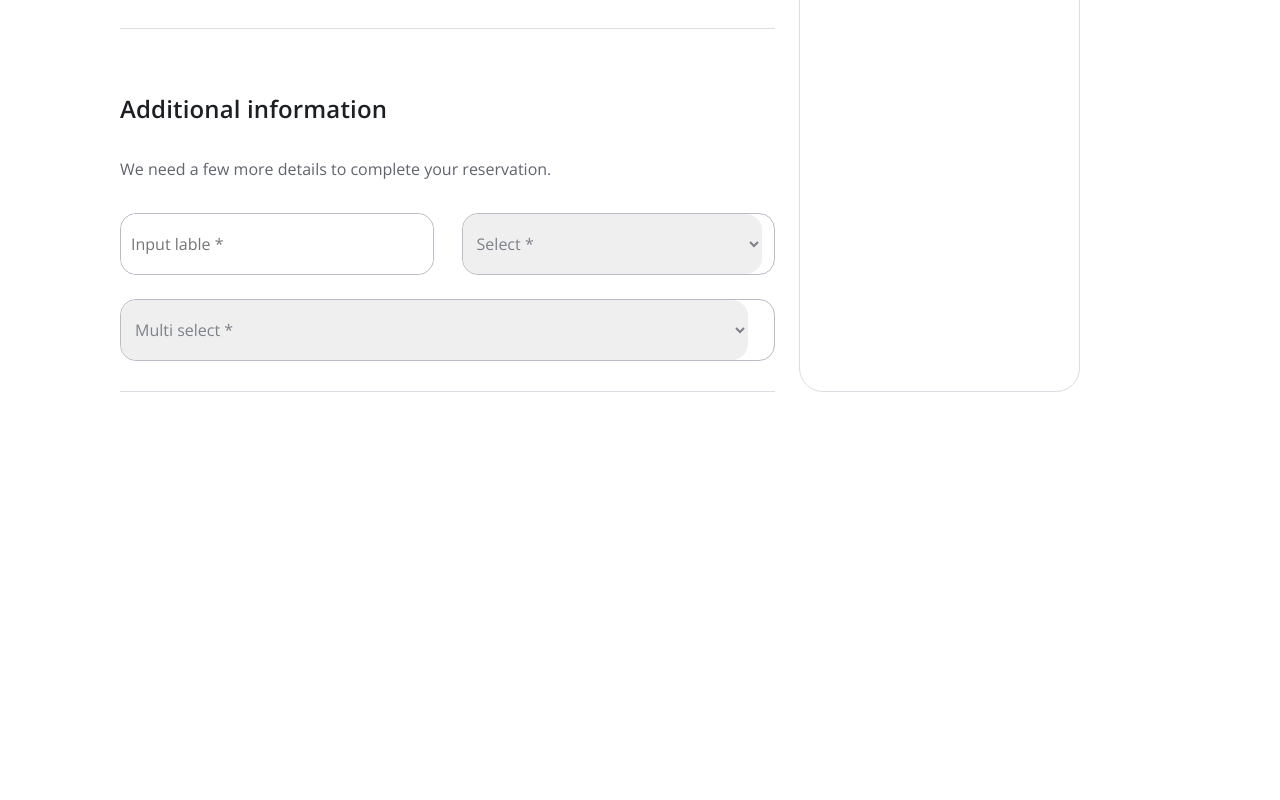
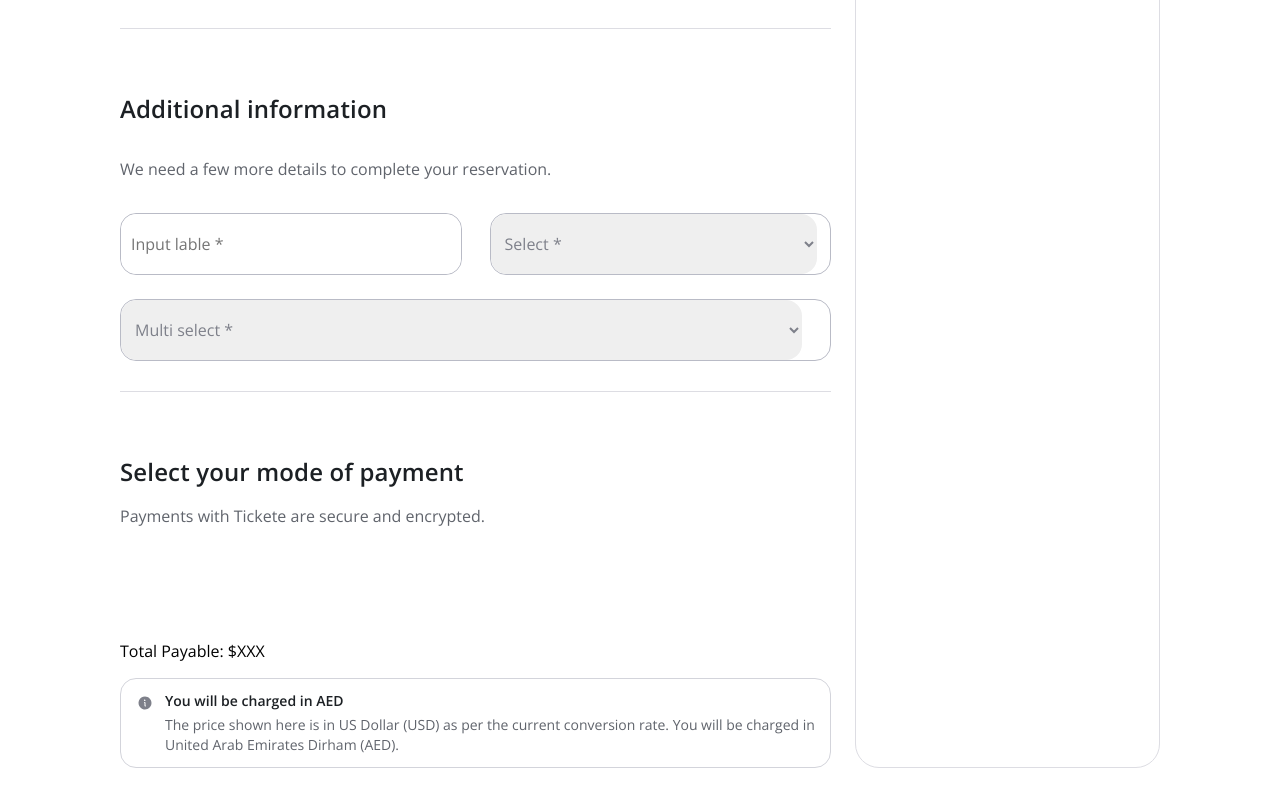
Before and after one commit to mahakpandey/assingment-tickete, a React (Vite) app: page / in a window 1280 px wide. Shown: the part 739-1539 px from the top of the page. Before the commit the page ends 1163 px from the top, so only its background shows below. Built offline with nearby package versions, Linux system fonts and the light colour scheme.

Commit message:
add: select-payment-mode

```diff
--- a/src/features/checkout/SelectPaymentMode.jsx
+++ b/src/features/checkout/SelectPaymentMode.jsx
@@ -1,8 +1,23 @@
-
 const SelectPaymentMode = () => {
   return (
-    <div>SelectPaymentMode</div>
-  )
-}
+    <div className="select-payment-mode">
+      <div>
+        <div>
+          <p className="select-payment-text">Select your mode of payment</p>
+        </div>
+        <div>
+          <p className="select-payment-text-below">
+            Payments with Tickete are secure and encrypted.
+          </p>
+        </div>
+      </div>
+      <div className="gap-6">
+        <div className="credit-card-details">
 
-export default SelectPaymentMode
+        </div>
+      </div>
+    </div>
+  );
+};
+
+export default SelectPaymentMode;
--- /dev/null
+++ b/src/features/checkout/TotalPayable.tsx
@@ -0,0 +1,35 @@
+import React from "react";
+import InfoIcon from "../../icons/InfoIcon";
+
+const TotalPayable = () => {
+  return (
+    <div className="flex flex-column gap-4">
+      <div>
+        <span className="total-payable-text">Total Payable: $XXX</span>
+      </div>
+      <div className="free-cancelation ">
+        <div className="flex  gap-2">
+          <div>
+            <InfoIcon />
+          </div>
+          <div className="flex flex-column gap-1">
+            <div>
+              <p className="free-cancelation-text">
+                You will be charged in AED
+              </p>
+            </div>
+            <div>
+              <p className="free-cancelation-text-below">
+                The price shown here is in US Dollar (USD) as per the current
+                conversion rate. You will be charged in United Arab Emirates
+                Dirham (AED).
+              </p>
+            </div>
+          </div>
+        </div>
+      </div>
+    </div>
+  );
+};
+
+export default TotalPayable;
--- a/src/features/checkout/index.jsx
+++ b/src/features/checkout/index.jsx
@@ -3,6 +3,8 @@ import Header from "../../components/header";
 import InfoIcon from "../../icons/InfoIcon";
 import EnterDetails from "./EnterDetails";
 import AdditionalInfo from "./AdditionalInfo";
+import TotalPayable from "./TotalPayable";
+import SelectPaymentMode from "./SelectPaymentMode";
 
 const CheckoutPage = () => {
   return (
@@ -35,6 +37,8 @@ const CheckoutPage = () => {
             </div>
             <EnterDetails />
             <AdditionalInfo />
+            <SelectPaymentMode/>
+            <TotalPayable />
           </div>
           <div className="checkout-sub-container-right-section"></div>
         </div>
--- a/src/styles/Checkout.css
+++ b/src/styles/Checkout.css
@@ -1,6 +1,6 @@
 .checkout-sub-container {
   display: flex;
-  max-width: 1200px;
+  /* max-width: 1200px; */
   flex-direction: row;
   gap: 24px;
   padding: 50px 120px 32px 120px;
@@ -117,3 +117,32 @@ input::placeholder {
   border-bottom: 1px solid #dddde3;
   padding-bottom: 30px;
 }
+.select-payment-mode{
+  display: flex;
+  flex-direction: column;
+  gap: 32px;
+}
+.select-payment-text{
+font-family: Open Sans;
+font-size: 24px;
+font-weight: 600;
+line-height: 32px;
+letter-spacing: 0.006em;
+text-align: left;
+color: var(--primary-dark-color);
+padding: 0px 0px 16px 0px;
+}
+.select-payment-text-below{
+font-family: Open Sans;
+font-size: 16px;
+font-weight: 400;
+line-height: 24px;
+letter-spacing: 0em;
+text-align: left;
+color: var(--primary-gray-color);
+padding: 0px 0px 16px 0px;
+
+}
+.credit-card-details{
+
+}
```
Also changed, not shown: 1 other file (tests, documents, lock files or other folders).
